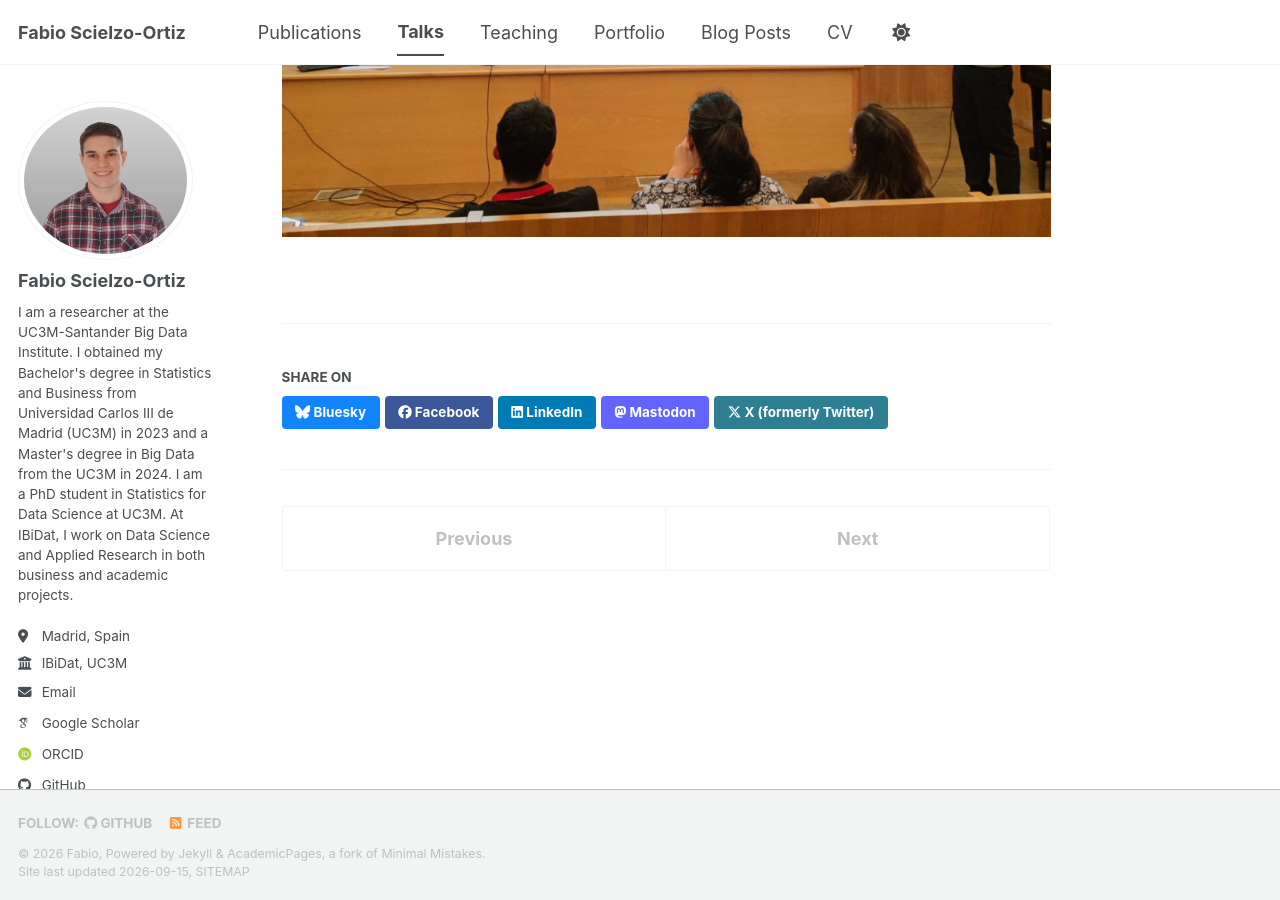
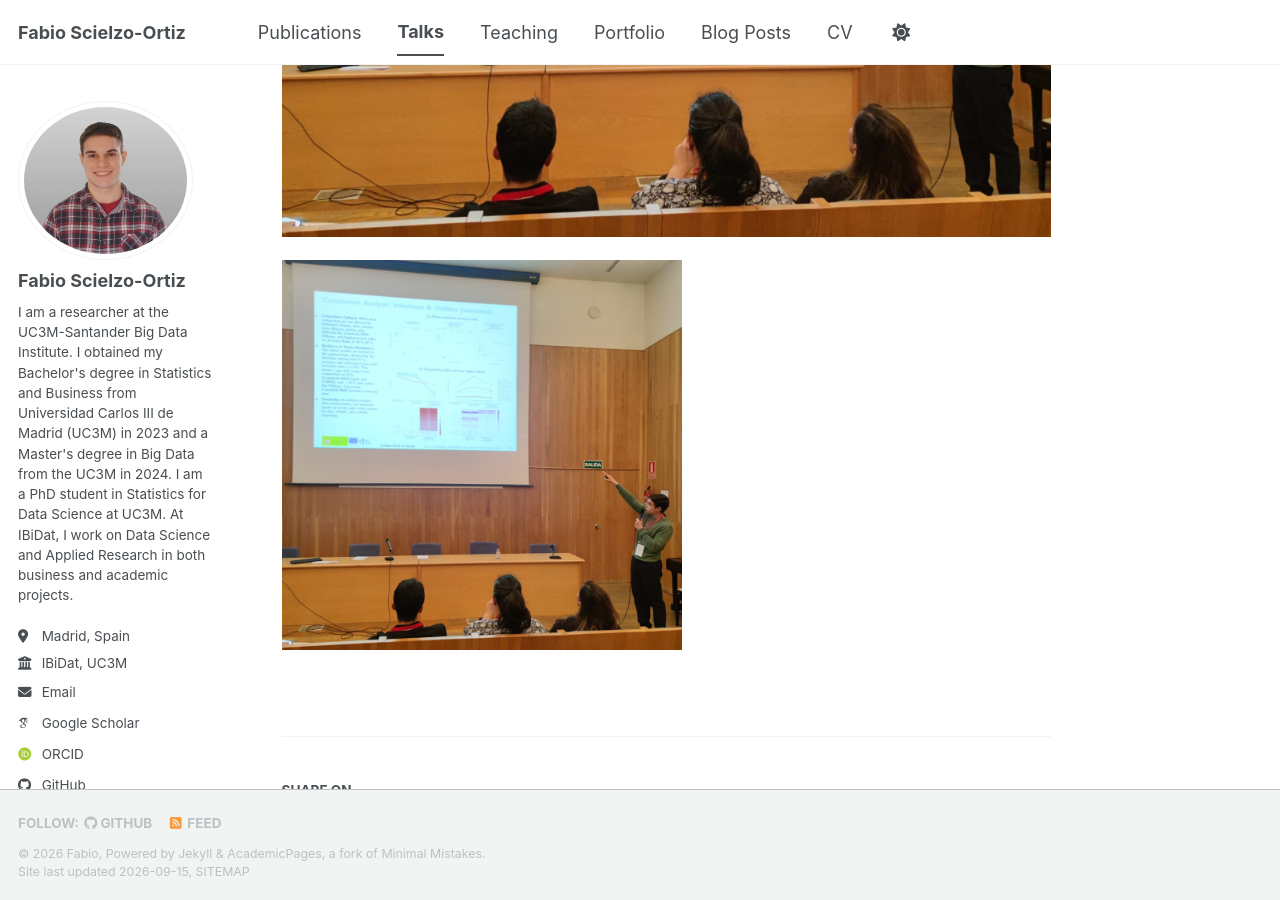
Before and after one commit to FabioScielzoOrtiz/fabioscielzoortiz.github.io, a Jekyll site: the page built from _talks/2026-04-01-vii-proximity-data-workshop-salamanca.md, in a window 1280 px wide and 900 px high, scrolled down 870 px. Built offline with Jekyll 4.4.1, drawn with Linux system fonts in a browser that asks for light colours; some web fonts are replaced; a script bundle is joined from its source files by our own code; library files that are not in the unit come from our copies.

Commit message:
Add image tag for AMyC 2026 presentation in workshop markdown

```diff
--- a/_talks/2026-04-01-vii-proximity-data-workshop-salamanca.md
+++ b/_talks/2026-04-01-vii-proximity-data-workshop-salamanca.md
@@ -11,3 +11,5 @@ location: "Salamanca, Spain"
 Oral presentation of ["New distance-based robust clustering algorithms for large mixed-type data"](https://link.springer.com/article/10.1007/s11634-026-00701-9) at the VII International Workshop on Proximity Data. Multivariate Analysis and Classification, organized by the AMyC Group and SEIO at Universidad de Salamanca (AMyC 2026).
 
 ![Presentación AMyC 2026](/images/talk_amyc_2026.jpeg)
+
+<img src="/images/talk_amyc_2026.jpeg" alt="Presentación AMyC 2026" width="400">
```
